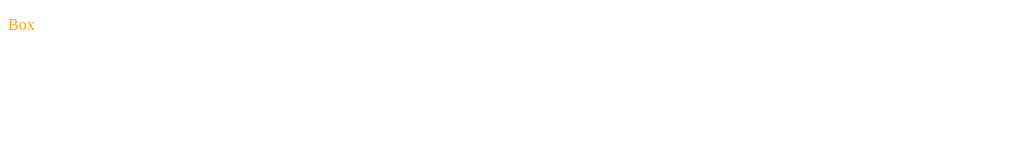
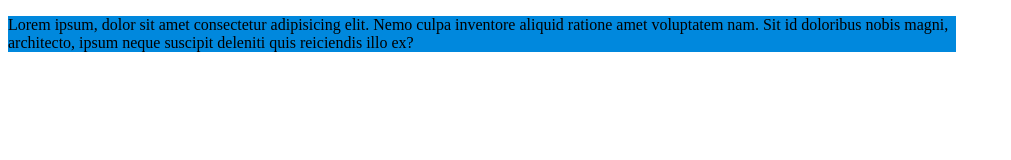
Before and after one commit to vietbuiminh/daily_practice_design, a plain HTML site: page box/index.html in a window 1280 px wide. Shown: the whole page, without its empty margins (0-1011 px from the left). Drawn offline with Linux system fonts and the light colour scheme.

Commit message:
Added div box

```diff
--- a/box/index.html
+++ b/box/index.html
@@ -7,6 +7,8 @@
   <link rel="stylesheet" href="../box/style.css">
 </head>
 <body>
-  <p>Box</p>
+  <div>
+    <p>Lorem ipsum, dolor sit amet consectetur adipisicing elit. Nemo culpa inventore aliquid ratione amet voluptatem nam. Sit id doloribus nobis magni, architecto, ipsum neque suscipit deleniti quis reiciendis illo ex?</p>
+  </div>
 </body>
 </html>
--- a/box/style.css
+++ b/box/style.css
@@ -1,3 +1,10 @@
+div.box {
+  height: 300px;
+  width: 300px;
+  background-color: #bbbbaa;
+}
 p {
-  color: orange;
+  height:75%;
+  width: 75%;
+  background-color: #0088dd;
 }
```
